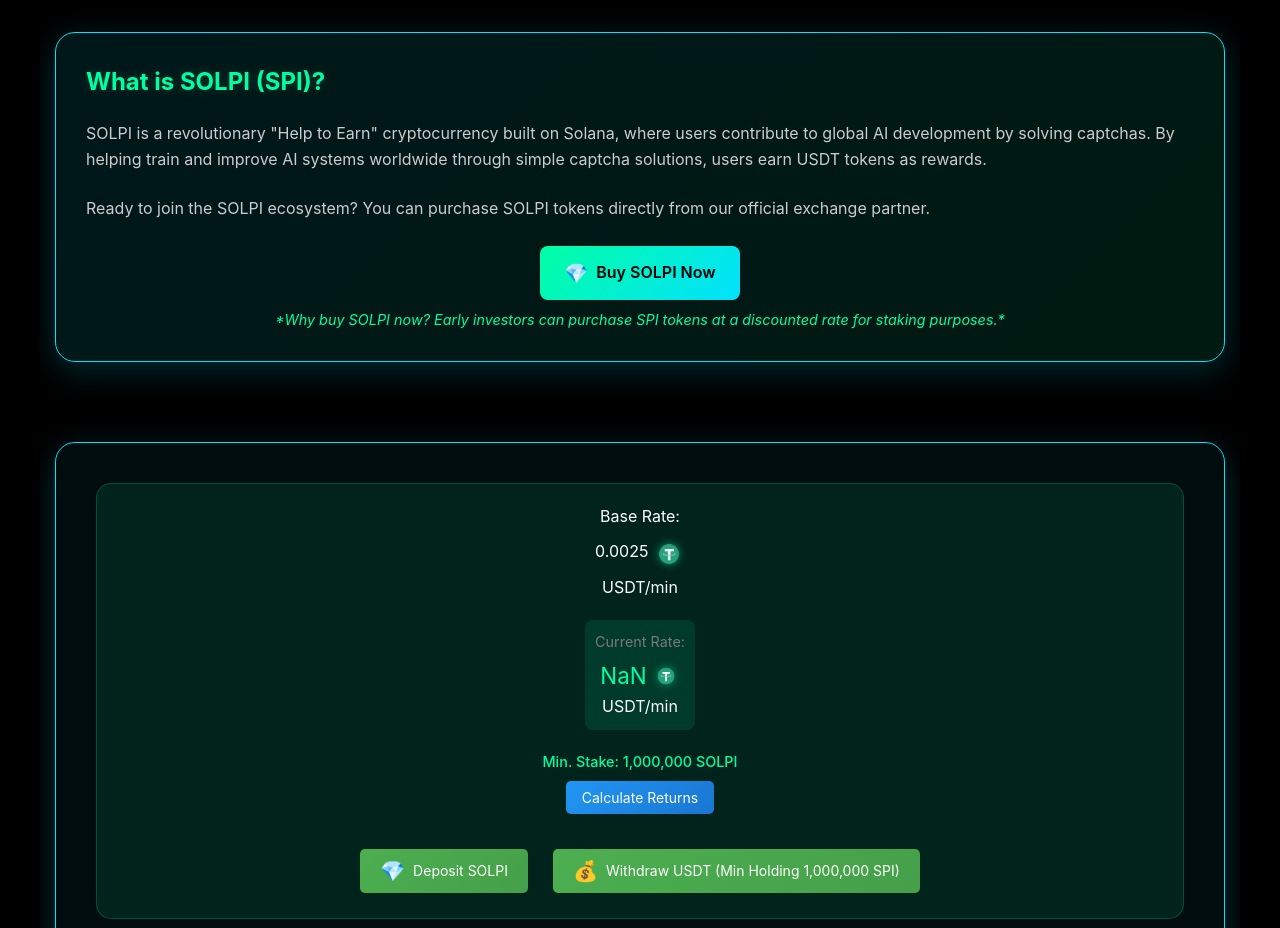
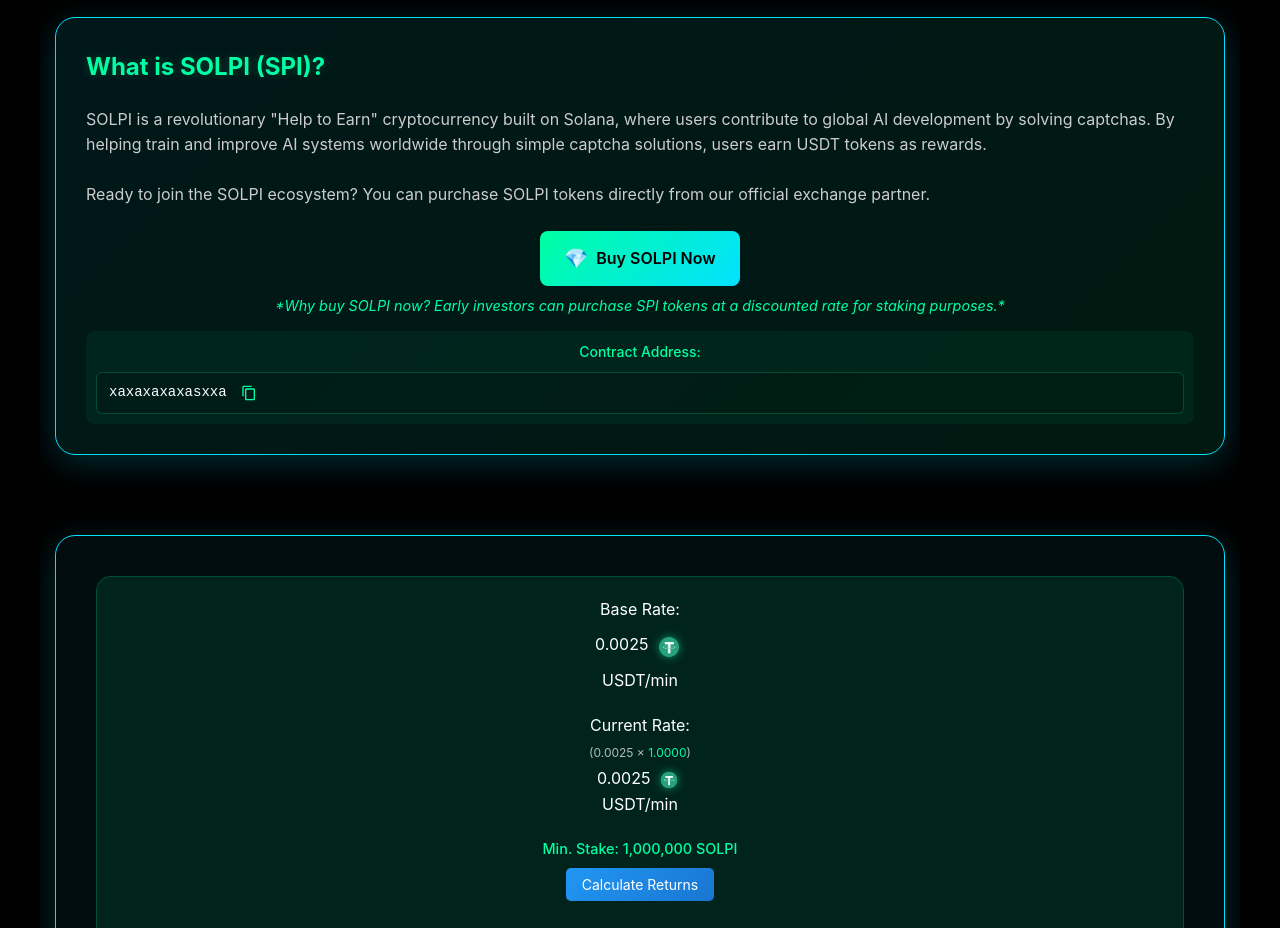
Before and after one commit to hwhw0780/solpi, a website: page index.html in a window 1280 px wide. Shown: the part 186-1114 px from the top of the page. Drawn offline with Linux system fonts and the light colour scheme.

Commit message:
feat: add calculation note between base rate and current rate

```diff
--- a/index.html
+++ b/index.html
@@ -24,7 +24,7 @@
         </header>
 
         <div class="about-section">
-            <h1>SOLPI (SPI) – The Future of Community-Powered Crypto Mining</h1>
+            <h1>Missed Pi? Don't miss SOLPI! Mine, stake, and earn USDT every minute!</h1>
 
             <div class="about-cards">
                 <div class="about-card">
@@ -38,6 +38,17 @@
                         </a>
                         <div class="buy-info">
                             <em>*Why buy SOLPI now? Early investors can purchase SPI tokens at a discounted rate for staking purposes.*</em>
+                        </div>
+                        <div class="contract-address">
+                            <span class="address-label">Contract Address:</span>
+                            <div class="address-container">
+                                <span class="address" id="contractAddress">xaxaxaxaxasxxa</span>
+                                <button class="copy-button" onclick="copyAddress()">
+                                    <svg class="copy-icon" viewBox="0 0 24 24" width="16" height="16">
+                                        <path fill="currentColor" d="M16 1H4C2.9 1 2 2 2 3v14h2V3h12V1zm3 4H8C6.9 5 6 5.9 6 7v14c0 1.1.9 2 2 2h11c1.1 0 2-.9 2-2V7c0-1.1-.9-2-2-2zm0 16H8V7h11v14z"/>
+                                    </svg>
+                                </button>
+                            </div>
                         </div>
                     </div>
                 </div>
@@ -53,8 +64,11 @@
                             <div class="rate-unit">USDT/min</div>
                             <div class="actual-rate">
                                 <div class="actual-rate-label">Current Rate:</div>
+                                <div class="calculation-note">
+                                    (0.0025 × <a href="#mining-power" class="power-link"><span id="calculation-power">1.1250</span></a>)
+                                </div>
                                 <div class="actual-rate-value">
-                                    <span id="actual-mining-rate">0.0025</span>
+                                    <span id="actual-mining-rate">0.0028</span>
                                     <img src="images/usdt.png" alt="USDT" class="coin-icon">
                                 </div>
                                 <div class="rate-unit">USDT/min</div>
@@ -69,7 +83,7 @@
                             <div class="action-buttons">
                                 <button class="deposit-button" onclick="showDepositDialog()">
                                     <span class="button-icon">💎</span>
-                                    Deposit SOLPI
+                                    Deposit SOLPI to Add Base Rate
                                 </button>
                                 <button class="withdraw-button" onclick="showWithdrawDialog()">
                                     <span class="button-icon">💰</span>
--- a/script.js
+++ b/script.js
@@ -516,7 +516,11 @@
 
 // Mining update interval
 function updateMining() {
-    totalMined += currentMiningRate * miningPower;
+    const baseRate = 0.0025;
+    const miningPowerValue = parseFloat(miningPower) || 1;
+    const increment = baseRate * miningPowerValue;
+
+    totalMined = (parseFloat(totalMined) || 0) + increment;
     localStorage.setItem('totalMined', totalMined.toString());
     updateDisplays();
 
@@ -529,25 +533,36 @@
 
 // Update mining rate
 function updateMiningRate() {
-    // Display base rate (always 0.0025)
-    document.getElementById('mining-rate').textContent = (0.0025).toFixed(4);
+    const baseRate = 0.0025;
+    const miningPowerValue = parseFloat(miningPower) || 1;
+
+    // Display base rate
+    document.getElementById('mining-rate').textContent = baseRate.toFixed(4);
 
     // Calculate and display actual mining rate with multipliers
-    const actualRate = BASE_MINING_RATE * miningPower;
+    const actualRate = baseRate * miningPowerValue;
     document.getElementById('actual-mining-rate').textContent = actualRate.toFixed(4);
 }
 
 // Update all displays
 function updateDisplays() {
-    const totalMined = document.getElementById('total-mined');
-    const miningRate = document.getElementById('mining-rate');
-    const actualMiningRate = document.getElementById('actual-mining-rate');
-    const miningPower = document.getElementById('mining-power');
+    const totalMinedElement = document.getElementById('total-mined');
+    const miningRateElement = document.getElementById('mining-rate');
+    const actualMiningRateElement = document.getElementById('actual-mining-rate');
+    const miningPowerElement = document.getElementById('mining-power');
+    const calculationPowerElement = document.getElementById('calculation-power');
 
-    if (totalMined) totalMined.textContent = `${parseFloat(totalMined).toFixed(4)} USDT`;
-    if (miningRate) miningRate.textContent = (0.0025).toFixed(4);
-    if (actualMiningRate) actualMiningRate.textContent = (0.0025 * miningPower).toFixed(4);
-    if (miningPower) miningPower.textContent = `${miningPower.toFixed(4)}x`;
+    // Ensure values are numbers and handle potential NaN
+    const totalMinedValue = parseFloat(totalMined) || 0;
+    const miningPowerValue = parseFloat(miningPower) || 1;
+    const baseRate = 0.0025;
+    const actualRate = baseRate * miningPowerValue;
+
+    if (totalMinedElement) totalMinedElement.textContent = `${totalMinedValue.toFixed(4)} USDT`;
+    if (miningRateElement) miningRateElement.textContent = baseRate.toFixed(4);
+    if (actualMiningRateElement) actualMiningRateElement.textContent = actualRate.toFixed(4);
+    if (miningPowerElement) miningPowerElement.textContent = `${miningPowerValue.toFixed(4)}x`;
+    if (calculationPowerElement) calculationPowerElement.textContent = miningPowerValue.toFixed(4);
 }
 
 // Calculator Functions
@@ -797,3 +812,28 @@
         }, 2000);
     }
 }
+
+function copyAddress() {
+    const address = document.getElementById('contractAddress').textContent;
+    navigator.clipboard.writeText(address).then(() => {
+        const copyButton = document.querySelector('.copy-button');
+        const originalIcon = copyButton.innerHTML;
+
+        // Show success state
+        copyButton.innerHTML = `
+            <svg class="copy-icon" viewBox="0 0 24 24" width="16" height="16">
+                <path fill="currentColor" d="M9 16.17L4.83 12l-1.42 1.41L9 19 21 7l-1.41-1.41L9 16.17z"/>
+            </svg>
+        `;
+        copyButton.style.color = '#00FFA3';
+
+        // Reset after 2 seconds
+        setTimeout(() => {
+            copyButton.innerHTML = originalIcon;
+            copyButton.style.color = '';
+        }, 2000);
+    }).catch(err => {
+        console.error('Failed to copy:', err);
+        alert('Failed to copy address. Please try again.');
+    });
+}
--- a/styles.css
+++ b/styles.css
@@ -341,7 +341,7 @@
     }
 
     .main-logo {
-        height: 45px;
+        height: 33.6px;
     }
 
     .header-buttons {
@@ -398,7 +398,7 @@
     }
 
     .main-logo {
-        height: 28px;
+        height: 33.6px;
     }
 
     /* Modal improvements for mobile */
@@ -1003,7 +1003,7 @@
 }
 
 .about-section h1 {
-    font-size: 36px;
+    font-size: 27px;
     text-align: center;
     margin-bottom: 40px;
     background: linear-gradient(135deg, var(--surge-green) 0%, var(--ocean-blue) 100%);
@@ -1844,35 +1844,29 @@
 
 .actual-rate {
     margin-top: 10px;
-    padding: 10px;
-    background: rgba(0, 255, 163, 0.1);
-    border-radius: 8px;
     text-align: center;
 }
 
-.actual-rate-label {
-    font-size: 0.9em;
-    color: #7a7a7a;
-    margin-bottom: 5px;
-}
-
-.actual-rate-value {
-    font-size: 1.4em;
-    color: #00FFA3;
-    display: flex;
-    align-items: center;
-    justify-content: center;
-    gap: 5px;
+.calculation-note {
+    font-size: 12px;
+    color: rgba(255, 255, 255, 0.7);
+    margin: 4px 0;
+}
+
+.power-link {
+    color: var(--surge-green);
+    text-decoration: none;
+    transition: color 0.2s;
+}
+
+.power-link:hover {
+    color: #fff;
+    text-decoration: underline;
 }
 
 @media (max-width: 768px) {
-    .actual-rate {
-        margin-top: 8px;
-        padding: 8px;
-    }
-
-    .actual-rate-value {
-        font-size: 1.2em;
+    .calculation-note {
+        font-size: 11px;
     }
 }
 
@@ -1992,3 +1986,75 @@
         font-size: 14px;
     }
 }
+
+.contract-address {
+    margin-top: 15px;
+    padding: 10px;
+    background: rgba(0, 255, 163, 0.05);
+    border-radius: 8px;
+    font-size: 14px;
+}
+
+.address-label {
+    display: block;
+    color: #00FFA3;
+    margin-bottom: 8px;
+    font-weight: 500;
+}
+
+.address-container {
+    display: flex;
+    align-items: center;
+    gap: 10px;
+    background: rgba(0, 0, 0, 0.2);
+    padding: 8px 12px;
+    border-radius: 6px;
+    border: 1px solid rgba(0, 255, 163, 0.2);
+}
+
+.address {
+    font-family: monospace;
+    color: #fff;
+    word-break: break-all;
+}
+
+.copy-button {
+    background: transparent;
+    border: none;
+    color: #00FFA3;
+    cursor: pointer;
+    padding: 4px;
+    border-radius: 4px;
+    transition: all 0.2s;
+    display: flex;
+    align-items: center;
+    justify-content: center;
+    width: 24px;
+    height: 24px;
+}
+
+.copy-button:hover {
+    background: rgba(0, 255, 163, 0.1);
+}
+
+.copy-icon {
+    width: 16px;
+    height: 16px;
+    transition: transform 0.2s;
+}
+
+.copy-button:hover .copy-icon {
+    transform: scale(1.1);
+}
+
+@media (max-width: 768px) {
+    .copy-button {
+        width: 20px;
+        height: 20px;
+    }
+
+    .copy-icon {
+        width: 14px;
+        height: 14px;
+    }
+}
```
